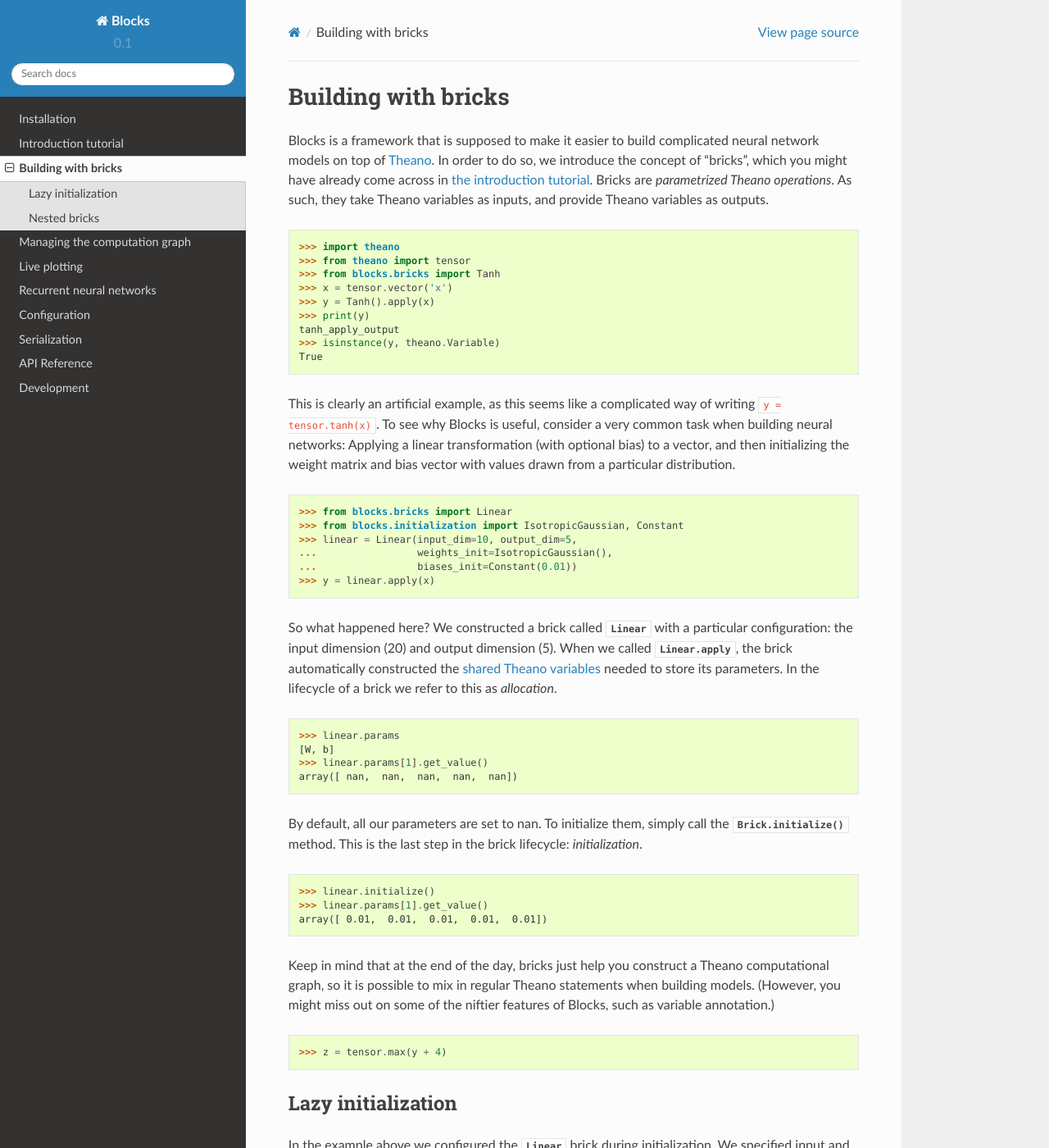
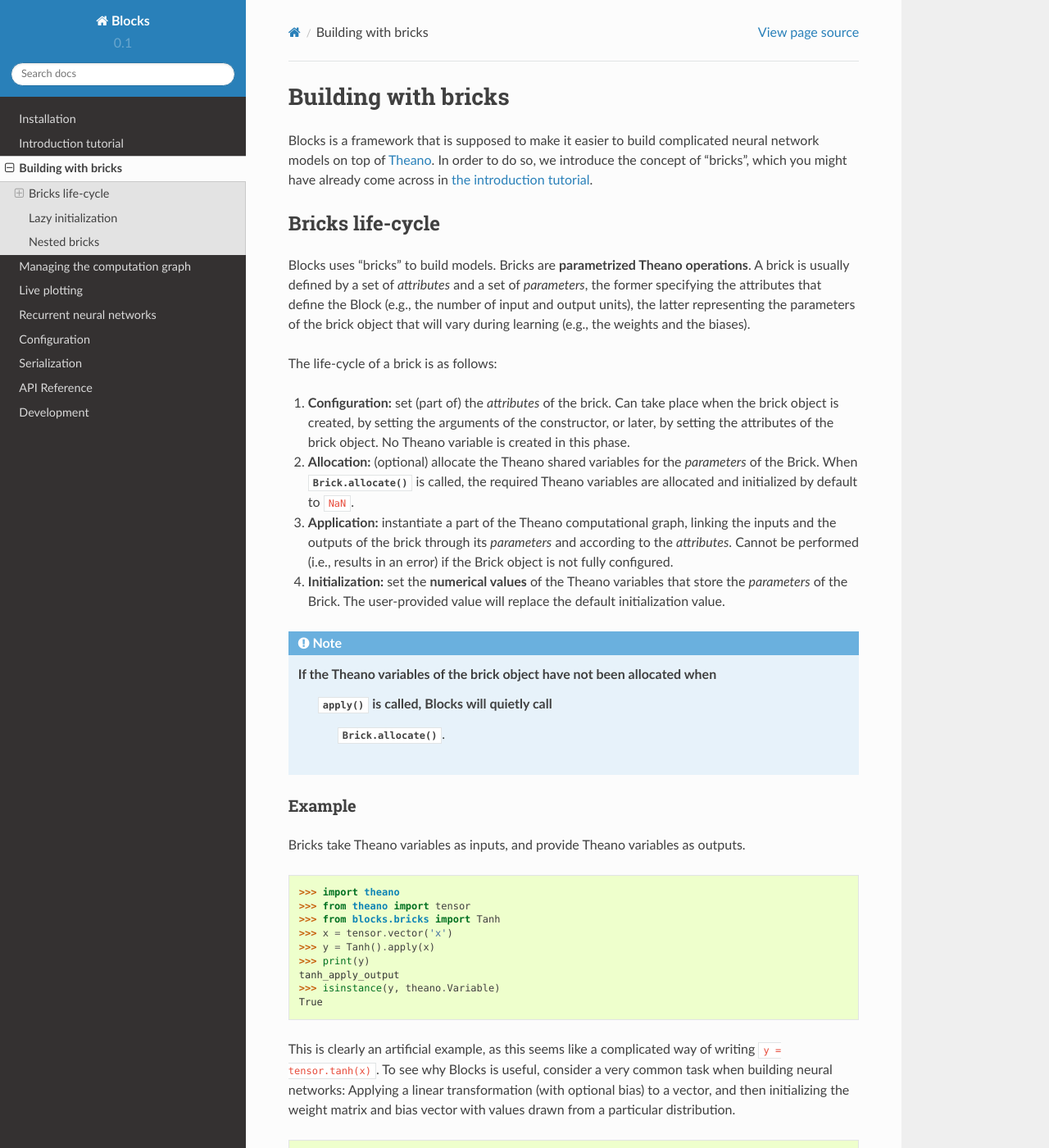
Before and after one commit to mila-iqia/blocks, a Sphinx documentation site: the page built from docs/bricks_overview.rst, in a window 1280 px wide and 1400 px high. Shown: the whole window at 82% size. Built offline with Sphinx 7.4.7 and the Read the Docs theme 2.0.0, drawn with Linux system fonts in a browser that asks for light colours; some of the changed text lies outside the part shown.

Commit message:
Improve documentation

```diff
--- a/docs/bricks_overview.rst
+++ b/docs/bricks_overview.rst
@@ -4,9 +4,47 @@ Building with bricks
 Blocks is a framework that is supposed to make it easier to build complicated
 neural network models on top of Theano_. In order to do so, we introduce the
 concept of "bricks", which you might have already come across in :ref:`the
-introduction tutorial <model_building>`. Bricks are *parametrized Theano
-operations*. As such, they take Theano variables as inputs, and provide Theano
-variables as outputs.
+introduction tutorial <model_building>`.
+
+.. _bricks:
+Bricks life-cycle
+-----------------
+
+Blocks uses "bricks" to build models. Bricks are **parametrized Theano
+operations**. A brick is usually defined by a set of *attributes* and a set of
+*parameters*, the former specifying the attributes that define the Block
+(e.g., the number of input and output units), the latter representing the
+parameters of the brick object that will vary during learning (e.g., the
+weights and the biases).
+
+The life-cycle of a brick is as follows:
+
+1. **Configuration:** set (part of) the *attributes* of the brick. Can take
+   place when the brick object is created, by setting the arguments of the
+   constructor, or later, by setting the attributes of the brick object. No
+   Theano variable is created in this phase.
+
+2. **Allocation:** (optional) allocate the Theano shared variables for the
+   *parameters* of the Brick. When :meth:`.Brick.allocate` is called, the
+   required Theano variables are allocated and initialized by default to ``NaN``.
+
+3. **Application:** instantiate a part of the Theano computational graph,
+   linking the inputs and the outputs of the brick through its *parameters*
+   and according to the *attributes*. Cannot be performed (i.e., results in an
+   error) if the Brick object is not fully configured.
+
+4. **Initialization:** set the **numerical values** of the Theano variables
+   that store the *parameters* of the Brick. The user-provided value will
+   replace the default initialization value.
+
+.. note::
+   If the Theano variables of the brick object have not been allocated when
+      :meth:`~.Application.apply` is called, Blocks will quietly call
+         :meth:`.Brick.allocate`.
+
+Example
+^^^^^^^
+Bricks take Theano variables as inputs, and provide Theano variables as outputs.
 
     >>> import theano
     >>> from theano import tensor
@@ -42,7 +80,7 @@ of a brick we refer to this as *allocation*.
     >>> linear.params[1].get_value() # doctest: +SKIP
     array([ nan,  nan,  nan,  nan,  nan])
 
-By default, all our parameters are set to nan. To initialize them, simply
+By default, all our parameters are set to ``NaN``. To initialize them, simply
 call the :meth:`.Brick.initialize` method. This is the last step in the
 brick lifecycle: *initialization*.
 
```
Also changed, not shown: docs/tutorial.rst (+15 -12 lines).
